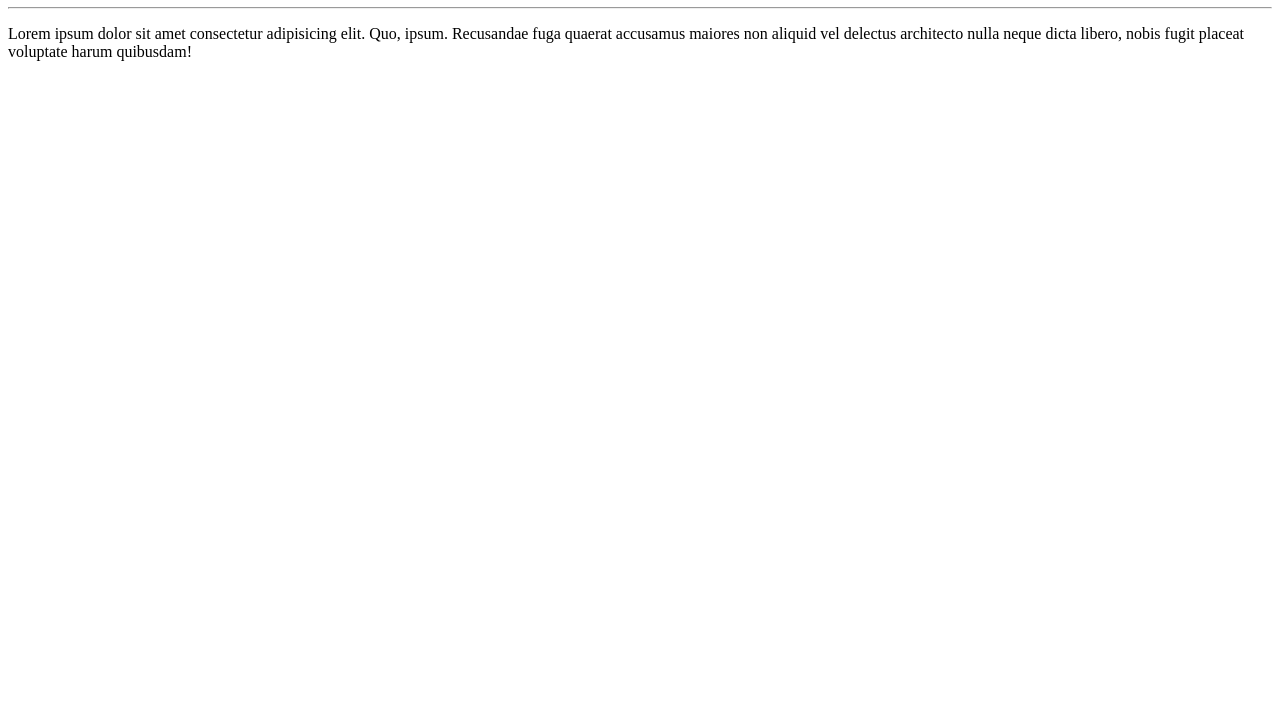
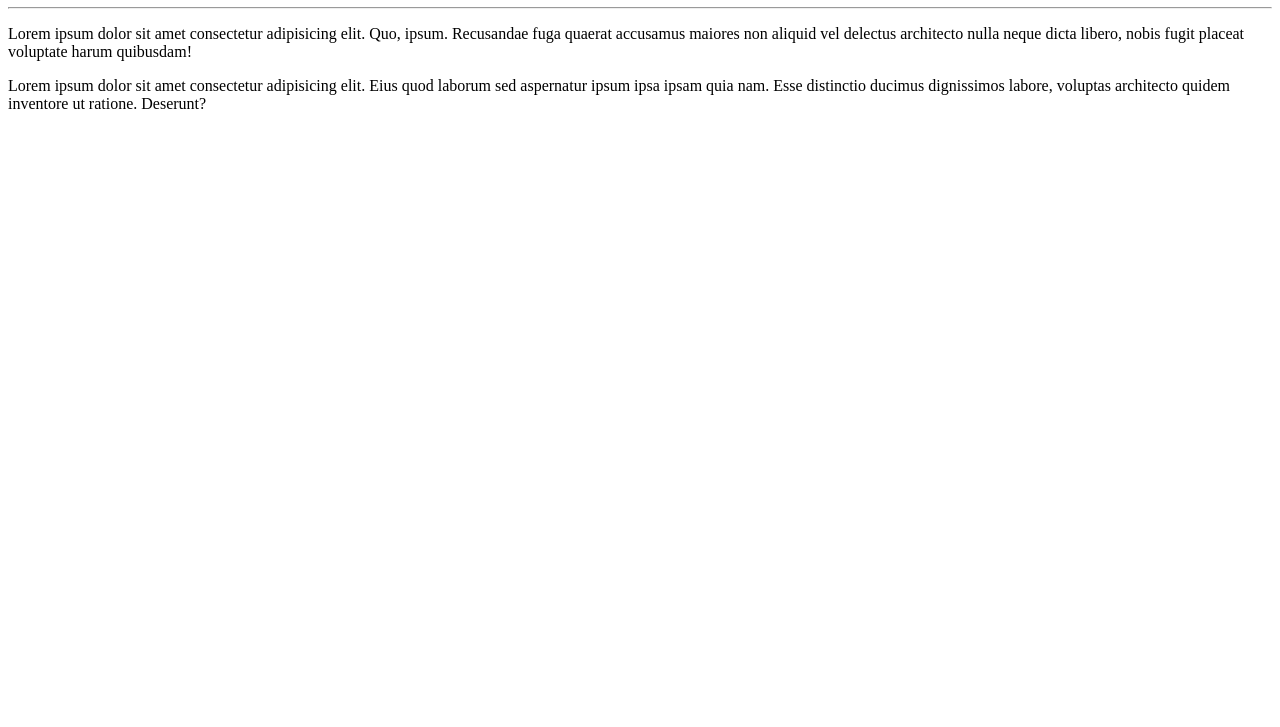
Before and after one commit to luiz9742/Ola-Mundo, a plain HTML site: page site exemplo/index.html in a window 1280 px wide. Shown: the part 73-800 px from the top of the page. Drawn offline with Linux system fonts and the light colour scheme.

Commit message:
adicionei um paragrafo

```diff
--- a/site exemplo/index.html
+++ b/site exemplo/index.html
@@ -9,5 +9,6 @@
     <h1>Olá, Mundo!</h1>
     <hr>
     <p>Lorem ipsum dolor sit amet consectetur adipisicing elit. Quo, ipsum. Recusandae fuga quaerat accusamus maiores non aliquid vel delectus architecto nulla neque dicta libero, nobis fugit placeat voluptate harum quibusdam!</p>
+    <p>Lorem ipsum dolor sit amet consectetur adipisicing elit. Eius quod laborum sed aspernatur ipsum ipsa ipsam quia nam. Esse distinctio ducimus dignissimos labore, voluptas architecto quidem inventore ut ratione. Deserunt?</p>
 </body>
 </html>
```
